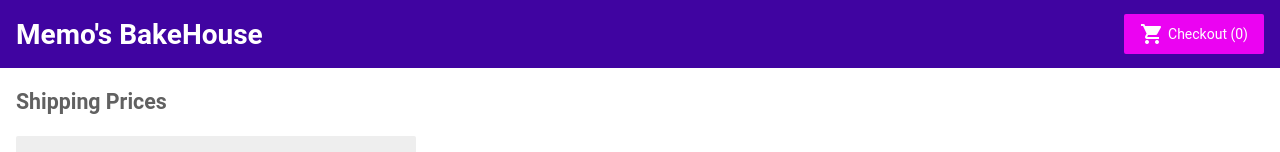
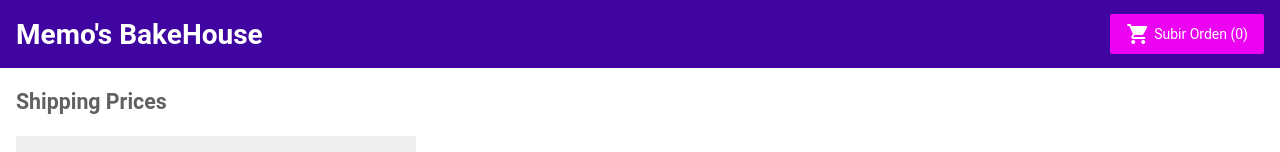
Before and after one commit to guilgart/angular-d8aucr-2z5rld, an Angular app: page /shipping in a window 1280 px wide. Shown: the top 152 px of the page. Built offline with nearby package versions, Linux system fonts and the light colour scheme.

Commit message:
1 file modified

```diff
--- a/src/app/top-bar/top-bar.component.html
+++ b/src/app/top-bar/top-bar.component.html
@@ -2,7 +2,7 @@
   <h1>Memo's BakeHouse</h1>
 </a>
 
-<a routerLink="/cart" class="button fancy-button"><i class="material-icons">shopping_cart</i>Checkout ({{ itemsQ }})</a>
+<a routerLink="/cart" class="button fancy-button"><i class="material-icons">shopping_cart</i>Subir Orden ({{ itemsQ }})</a>
 
 <!--
 Copyright Google LLC. All Rights Reserved.
```
